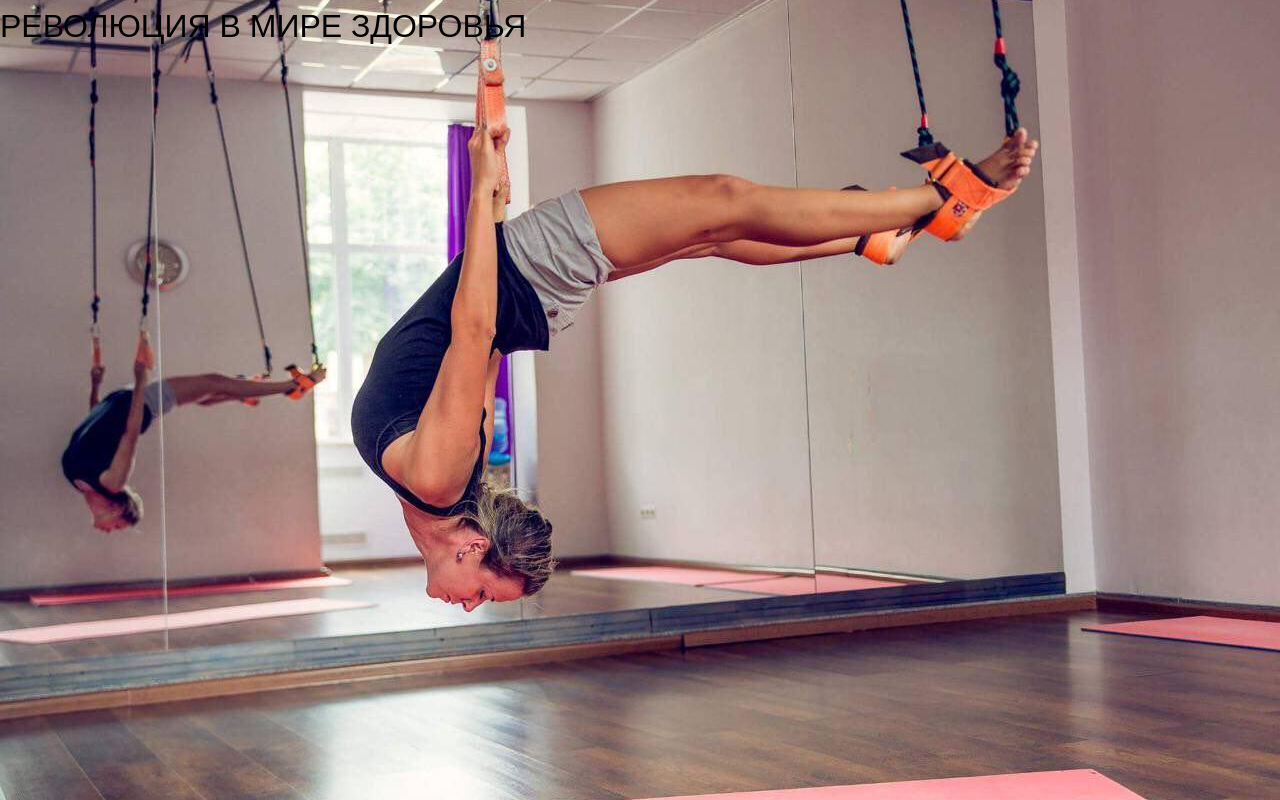
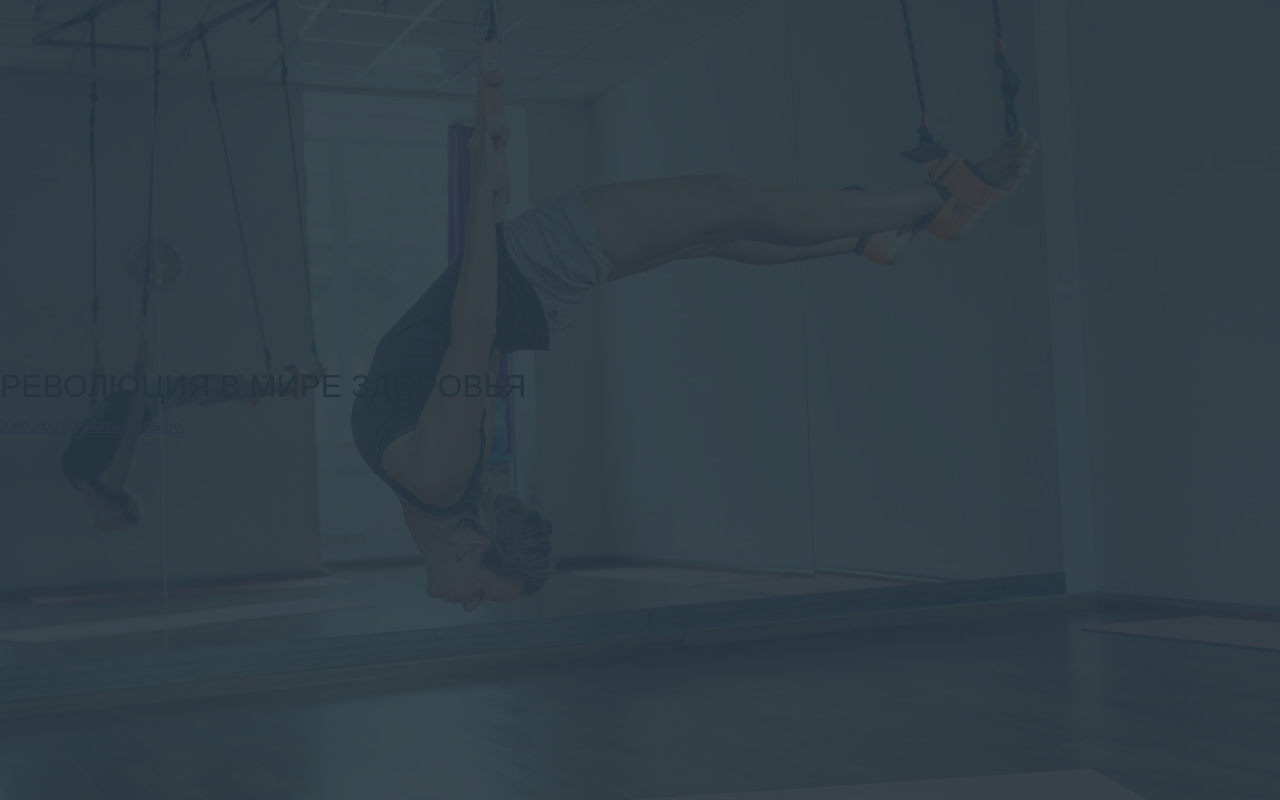
Before and after one commit to dooev/11_Alfa, a website: page ready-html/app/index.html in a window 1280 px wide. Drawn offline with nearby package versions, Linux system fonts and the light colour scheme; files that its build step writes are made by us from their sources.

Commit message:
add <header>: buttons, затемнение фона через $::before

```diff
--- a/ready-html/app/index.html
+++ b/ready-html/app/index.html
@@ -10,7 +10,7 @@
 
 	<meta name="viewport" content="width=device-width, initial-scale=1, maximum-scale=1">
 	<link rel="shortcut icon" href="img/favicon.ico" type="image/x-icon">
-	<style>body { opacity: ; overflow-x: hidden; } html { background-color: #fff; }</style>
+	<style>body { opacity: 0; overflow-x: hidden; } html { background-color: #fff; }</style>
 
 </head>
 
@@ -19,6 +19,11 @@
 	<header class=" main-header grid" style="background-image: url(img/0-header-alfa.jpg);">
 		<div class="header-content grid">
 			<span class="like-h1">РЕВОЛЮЦИЯ В МИРЕ ЗДОРОВЬЯ</span>
+			<div class="header-buttons">
+				<a href="" class="button">Уже хочу</a>
+				<a href="" class="button-gray">Узнать больше</a>
+
+			</div>
 		</div>
 
 	</header>
--- a/ready-html/app/sass/main.sass
+++ b/ready-html/app/sass/main.sass
@@ -10,7 +10,20 @@
 	height: 100vh
 	background-size: cover
 	background-position: center
-	background-color: $gray
+	position: relative
+	align-content: center
+	&::before
+		content: ''
+		position: absolute
+		top: 0
+		left: 0
+		right: 0
+		bottom: 0
+		background-color: $dark
+		opacity: .92
+
+.header-content
+
 
 .like-h1
 	font-size: 2em
```
